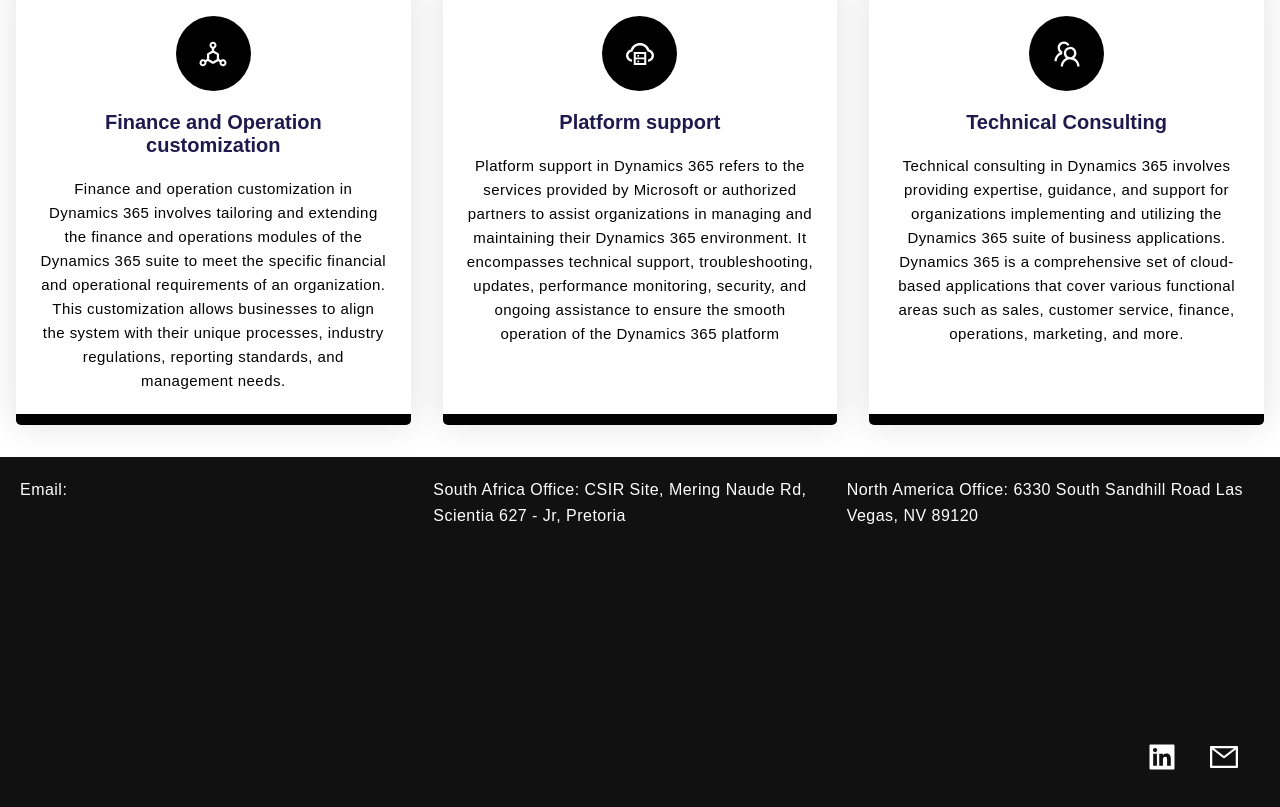
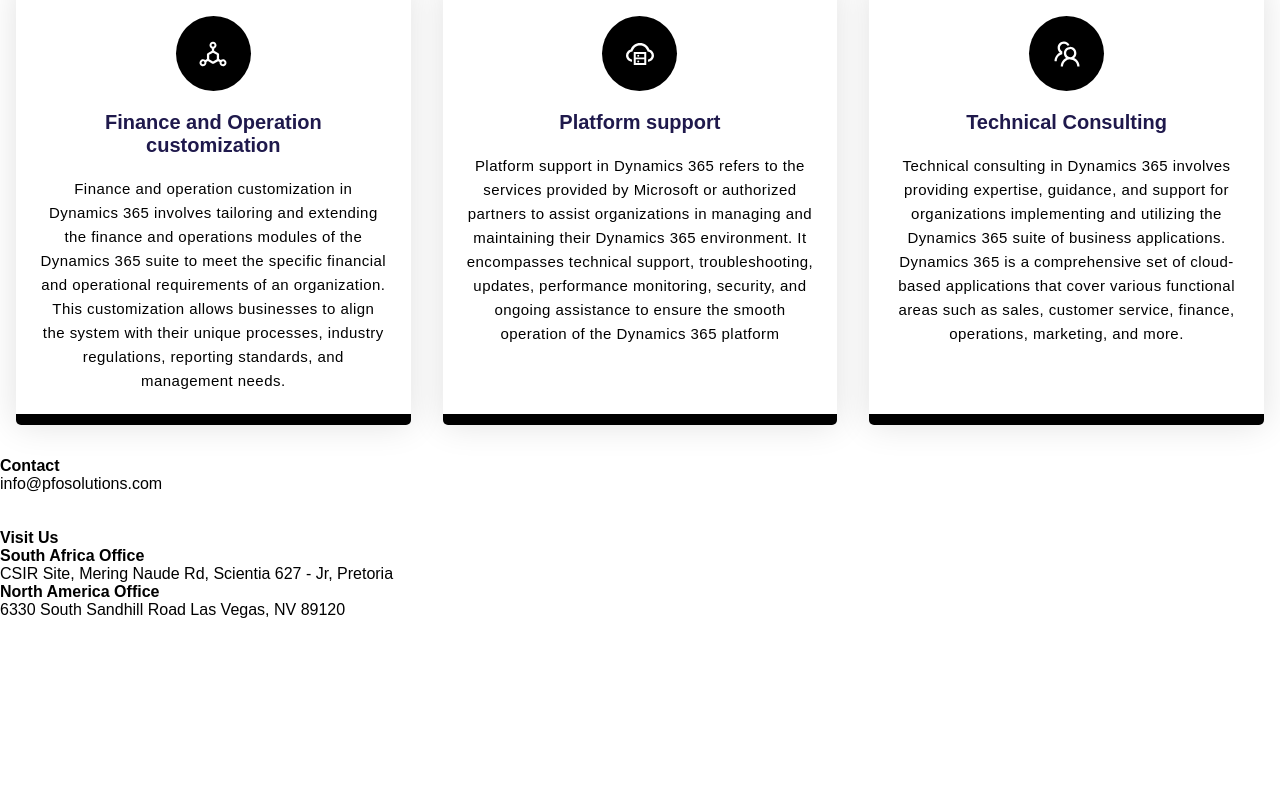
Before and after one commit to wianvanniekerk/pfowebsite, a React (Create React App) app: page / in a window 1280 px wide. Shown: the part 2002-2809 px from the top of the page. After the commit the page ends 2621 px from the top, so only its background shows below. Built offline with nearby package versions, Linux system fonts and the light colour scheme.

Commit message:
Update Footer.js

```diff
--- a/src/components/Footer/Footer.js
+++ b/src/components/Footer/Footer.js
@@ -4,28 +4,42 @@
 function Footer() {
   return (
     <div>
-      <footer className="fixed_footer">
-        <div className="grid-container">
-          <p className="content">Email:</p>
-          <p className="content">
-            South Africa Office: CSIR Site, Mering Naude Rd, Scientia 627 - Jr,
-            Pretoria
-          </p>
-          <p className="content">
-            North America Office: 6330 South Sandhill Road Las Vegas, NV 89120
-          </p>
+      <div class="footer-container">
+		<div class="footer-col">
+			<div>
+				<h4>Contact</h4>
+				<div class="cgroup">
+					<div class="singleitem">
+						info@pfosolutions.com
 					</div>
-        <div className="makeIcon">
+
+					<div class="singlesocial">
 					 <a href="https://www.linkedin.com/company/precision-finops/">
-            <AiFillLinkedin size="2rem" />
+						<AiFillLinkedin size="2rem" color="white" />
 					  </a>
 					  <a href="https://www.linkedin.com/company/precision-finops/">
-            <AiOutlineMail size="2rem" />
+						<AiOutlineMail size="2rem" color="white" />
 					  </a>
 					</div>
-      </footer>
+				</div>
+			</div>
+			<div>
+				<h4>Visit Us</h4>
+				<div class="cgroup">
+					<div class="singleaddress">
+						<b>South Africa Office</b><br />
+						CSIR Site, Mering Naude Rd, Scientia 627 - Jr, Pretoria
+					</div>
+
+					<div class="singleaddress">
+						<b>North America Office</b><br />
+						6330 South Sandhill Road Las Vegas, NV 89120
+					</div>
+				</div>
+			</div>
+		</div>
+	</div>
     </div>
   );
 }
-
 export default Footer;
```
Lines whose indentation alone changed are shown as unchanged.
